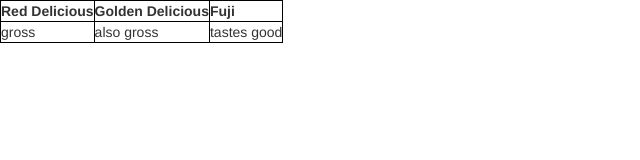
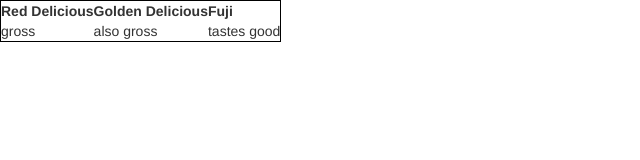
Before and after one commit to dscott123/project0, a plain HTML site: page comparison.html in a window 1280 px wide. Shown: the whole page, without its empty margins (0-640 px from the left). Drawn offline with nearby package versions, Linux system fonts and the light colour scheme.

Commit message:
Update styles.css

```diff
--- a/styles.css
+++ b/styles.css
@@ -21,7 +21,7 @@
 	text-decoration: underline;
 }
 
-table, th, td {
+.table1 {
     border: 1px solid black;
     border-collapse: collapse;
 }
```
